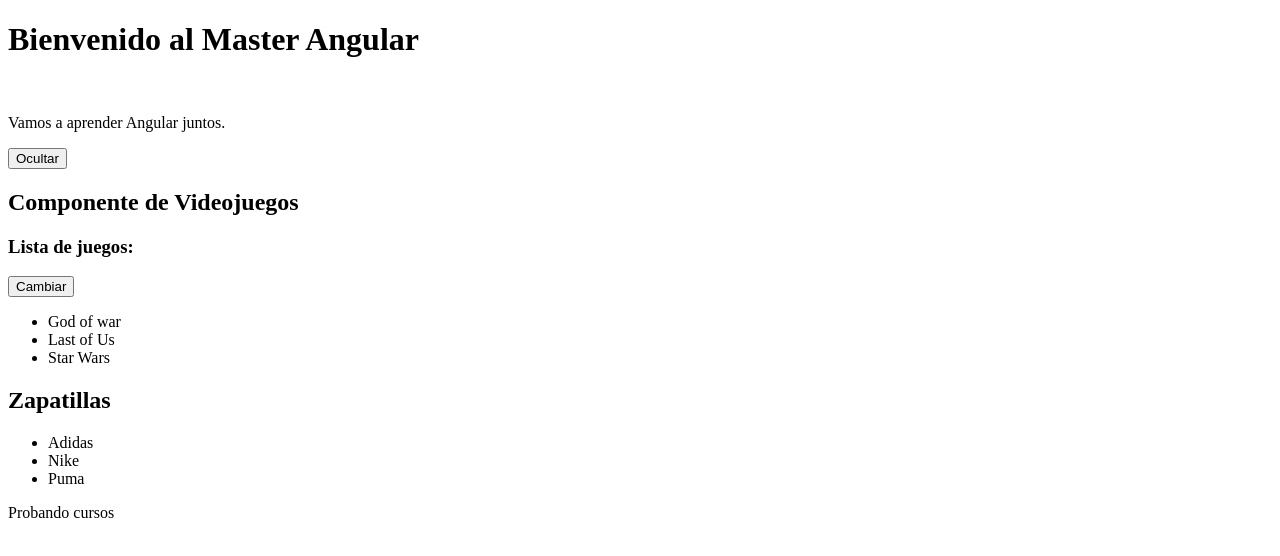
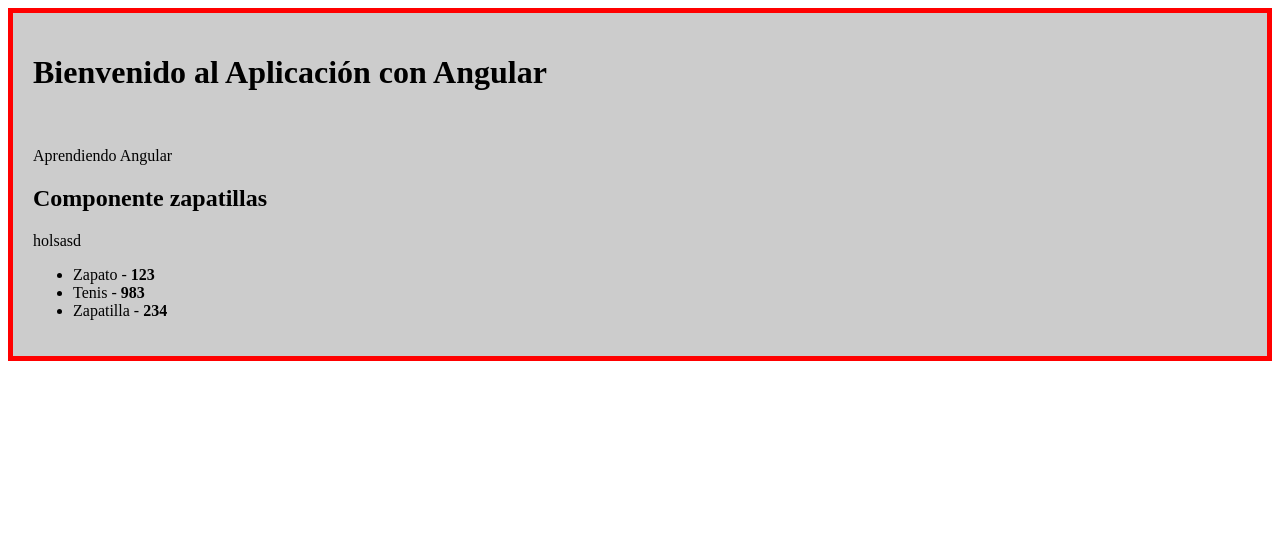
Before and after one commit to IsaacQH/Aprendiendo-Angular, an Angular app: page / in a window 1280 px wide. Shown: the top 556 px of the page. Built offline with nearby package versions, Linux system fonts and the light colour scheme.

Commit message:
Modulos prueba

```diff
--- a/src/app/app.component.html
+++ b/src/app/app.component.html
@@ -1,16 +1,24 @@
-<div>
+<div [ngStyle]="{
+  'background': config.fondo,
+  'padding': '20px',
+  'border': '5px solid black',
+  'border-color': config.color
+}">
+
   <h1> Bienvenido al {{ title }} </h1>
   <br/>
   <p>
-    Vamos a aprender Angular juntos.
+   {{descripcion}}
   </p>
 
+  <zapatilla></zapatilla>
+  <!--
   <button (click) = "ocultarVideojuegos(false)" *ngIf="mostrar_videojuegos">Ocultar</button>
   <button (click) = "ocultarVideojuegos(true)" *ngIf="!mostrar_videojuegos">Mostrar</button>
 
   <videojuego *ngIf="mostrar_videojuegos"></videojuego>
-  <zapatilla></zapatilla>
-  <cursos></cursos>
+
+  <cursos></cursos>  -->
 
 
 </div>
--- a/src/app/app.component.ts
+++ b/src/app/app.component.ts
@@ -6,7 +6,9 @@
 import { ZapatillasComponent } from './zapatillas/zapatillas.component';
 import { CursosComponent } from './cursos/cursos.component';
 
-@Component({
+import { Configuracion } from './models/configuracion';  //Importar modelo
+
+@Component({                   //Decorador component
   selector: 'app-root',       //Donde quiero que se vea en el index.html el componente
   standalone: true,           //Lo hace en modo standalone que hace modulos temporales para la injección de componentes
   imports: [CommonModule, RouterOutlet, VideojuegoComponent, ZapatillasComponent, CursosComponent],
@@ -14,10 +16,19 @@
   styleUrls: ['./app.component.css']       //Como quiero que se vea el componente
 })
 export class AppComponent {
-  public title = 'Master Angular';    //Exporta variable title para poder ser modificada directamente y añade al app.component.html
+  public title: string;    //Exporta variable title para poder ser modificada directamente y añade al app.component.html
+  public descripcion: string;
   public mostrar_videojuegos : boolean = true;
+  public config;
 
   ocultarVideojuegos(val: boolean){
     this.mostrar_videojuegos = val
   }
+
+  constructor(){
+    this.config = Configuracion
+    this.title = Configuracion.titulo
+    this.descripcion = Configuracion.descripcion
+  }
+
 }
--- /dev/null
+++ b/src/app/models/configuracion.ts
@@ -0,0 +1,6 @@
+export var Configuracion = {
+    color: "red",
+    fondo: "#ccc",
+    titulo: "Aplicación con Angular",
+    descripcion: "Aprendiendo Angular"
+};
--- /dev/null
+++ b/src/app/models/zapatilla.ts
@@ -0,0 +1,25 @@
+export class Zapatilla {
+    /*
+    public nombre: string;
+    public marca: string;
+    public color: string;
+    public precio: number;
+    public stock: boolean;
+
+    constructor(nombre:string, marca: string, color: string, precio: number, stock: boolean){
+        this.nombre = nombre
+        this.marca = marca
+        this.color = color
+        this.precio = precio
+        this.stock = stock
+    } */
+
+    constructor(                         //Una forma nueva de crear y declarar parametros del constructor
+        public nombre: string,
+        public marca: string,
+        public color: string,
+        public precio: number,
+        public stock: boolean
+    ){ }
+
+}
--- a/src/app/zapatillas/zapatillas.component.html
+++ b/src/app/zapatillas/zapatillas.component.html
@@ -1,7 +1,6 @@
-<h2>Zapatillas</h2>
-
+<h2>{{titulo}}</h2>
+<p>holsasd</p>
 <ul>
-    <li>Adidas</li>
-    <li>Nike</li>
-    <li>Puma</li>
+   <li *ngFor = "let variable of zapatillas">{{variable.nombre}} - <strong>{{variable.precio}}</strong>
+</li>
 </ul>
--- a/src/app/zapatillas/zapatillas.component.ts
+++ b/src/app/zapatillas/zapatillas.component.ts
@@ -1,11 +1,28 @@
-import { Component } from "@angular/core";
+import { Component, OnInit } from "@angular/core";
+import { Zapatilla } from "../models/zapatilla";
+import { CommonModule } from '@angular/common';
 
 @Component({
     selector: 'zapatilla',
+    imports: [CommonModule],
     standalone: true,
     templateUrl: './zapatillas.component.html'
 })
 
-export class ZapatillasComponent{
+export class ZapatillasComponent implements OnInit{
+    public titulo:string = "Componente zapatillas"
+    public zapatillas:Array<Zapatilla>      //Se crea como array
+
+    constructor(){
+        this.zapatillas = [
+            new Zapatilla('Zapato', 'Adidas', 'rojo', 123, true ),  //Creamos un objeto de zapatilla con el constructor para darle valores a la clase
+            new Zapatilla('Tenis', 'Lacoste', 'verde', 983, false ),
+            new Zapatilla('Zapatilla', 'Nike', 'azul', 234, true )
+        ]
+    }
+
+    ngOnInit() {
+        console.log(this.zapatillas)
+    }
 
 }
```
Also changed, not shown: src/app/videojuego/videojuego.component.ts (+4 -4 lines).
